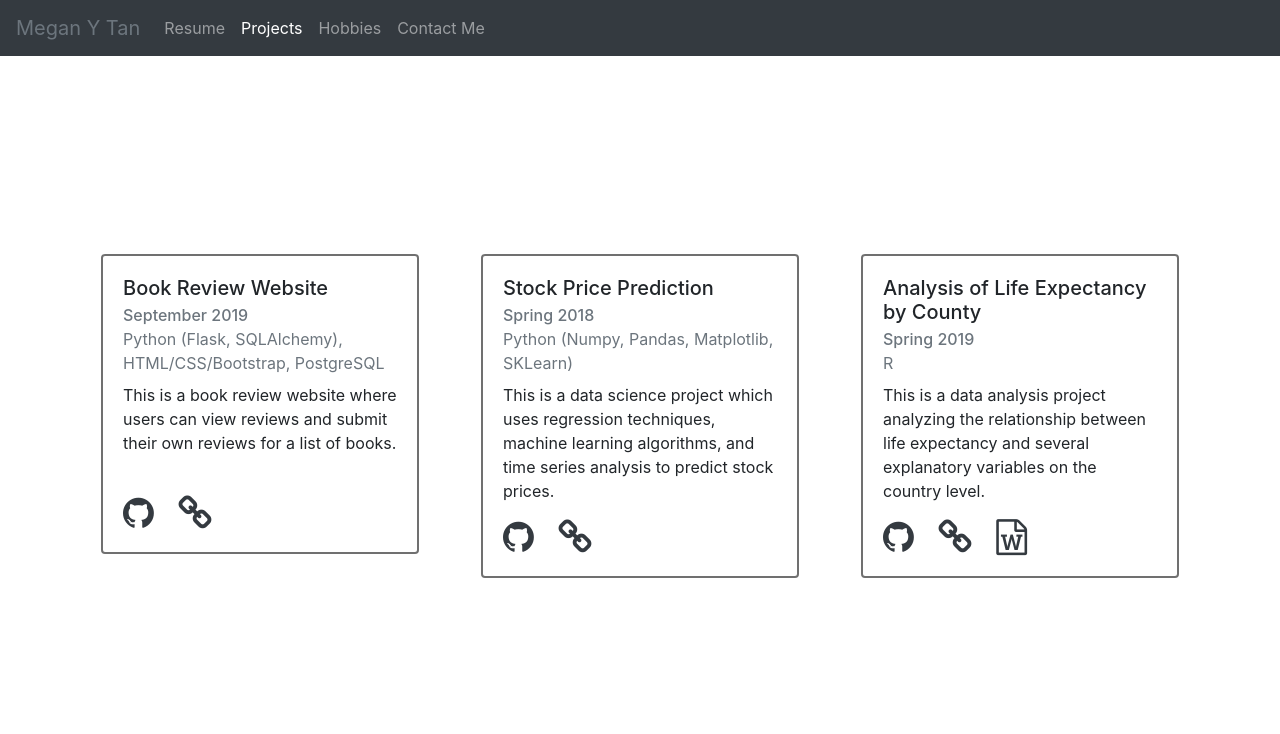
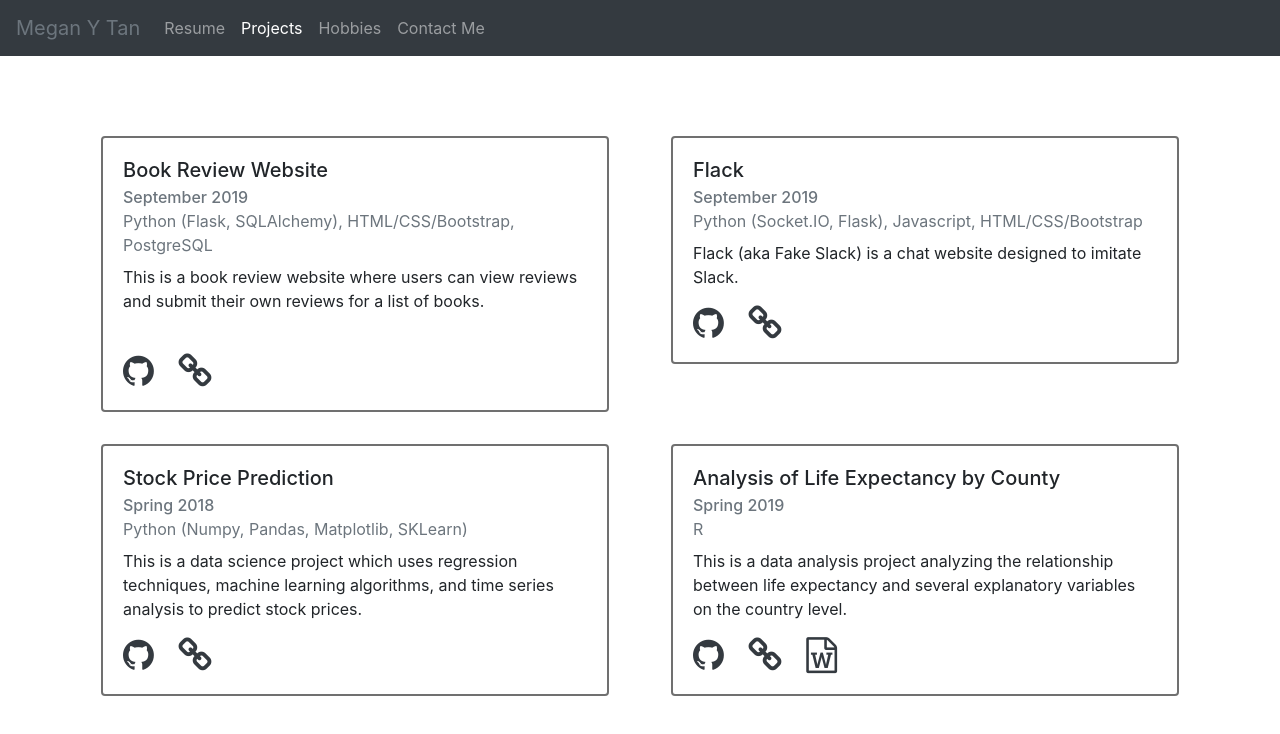
Before and after one commit to MeganYTan/MeganYTan.github.io, a plain HTML site: page projects.html in a window 1280 px wide. Drawn offline with nearby package versions, Linux system fonts and the light colour scheme.

Commit message:
Added a project

```diff
--- a/projects.html
+++ b/projects.html
@@ -41,7 +41,7 @@
 		<div class = "container vertical-center">
 			<!-- build a grid for the cards-->
 			<div class = "row bg-muted"> <!-- ROW 1 -->
-				<div class = "col-lg-4 col-md-6">
+				<div class = "col-lg-6 col-md-6">
 					<div class="card" id="card">
 						<div class="card-body">
 							<h5 class = "card-title ">Book Review Website</h5>
@@ -56,7 +56,21 @@
 					</div>
 				</div>
 
-                <div class = "col-lg-4 col-md-6">
+                <div class = "col-lg-6 col-md-6">
+					<div class="card">
+                      <div class="card-body">
+                        <h5 class="card-title">Flack</h5>
+                        <h6 class="card-subtitle mb-2 text-muted">September 2019</h6>
+                        <p class="card-subtitle mb-2 text-muted">Python (Socket.IO, Flask), Javascript, HTML/CSS/Bootstrap</p>
+                        <p class="card-text">Flack (aka Fake Slack) is a chat website designed to imitate Slack.</p>
+                        <a href="https://github.com/MeganYTan/Flack" class="card-link"><i class="fa fa-github icon-style text-dark"></i></a>
+                        <a href="https://meganytan-flack.herokuapp.com/" class="card-link"><i class="fa fa-link icon-style text-dark" aria-hidden="true"></i></a>
+                      </div>
+                    </div>
+                </div>
+
+
+                <div class = "col-lg-6 col-md-6">
 					<div class="card">
                       <div class="card-body">
                         <h5 class="card-title">Stock Price Prediction</h5>
@@ -69,7 +83,7 @@
                     </div>
                 </div>
 
-               <div class = "col-lg-4 col-md-6">
+               <div class = "col-lg-6 col-md-6">
 					<div class="card">
                       <div class="card-body">
                         <h5 class="card-title">Analysis of Life Expectancy by County</h5>
```
